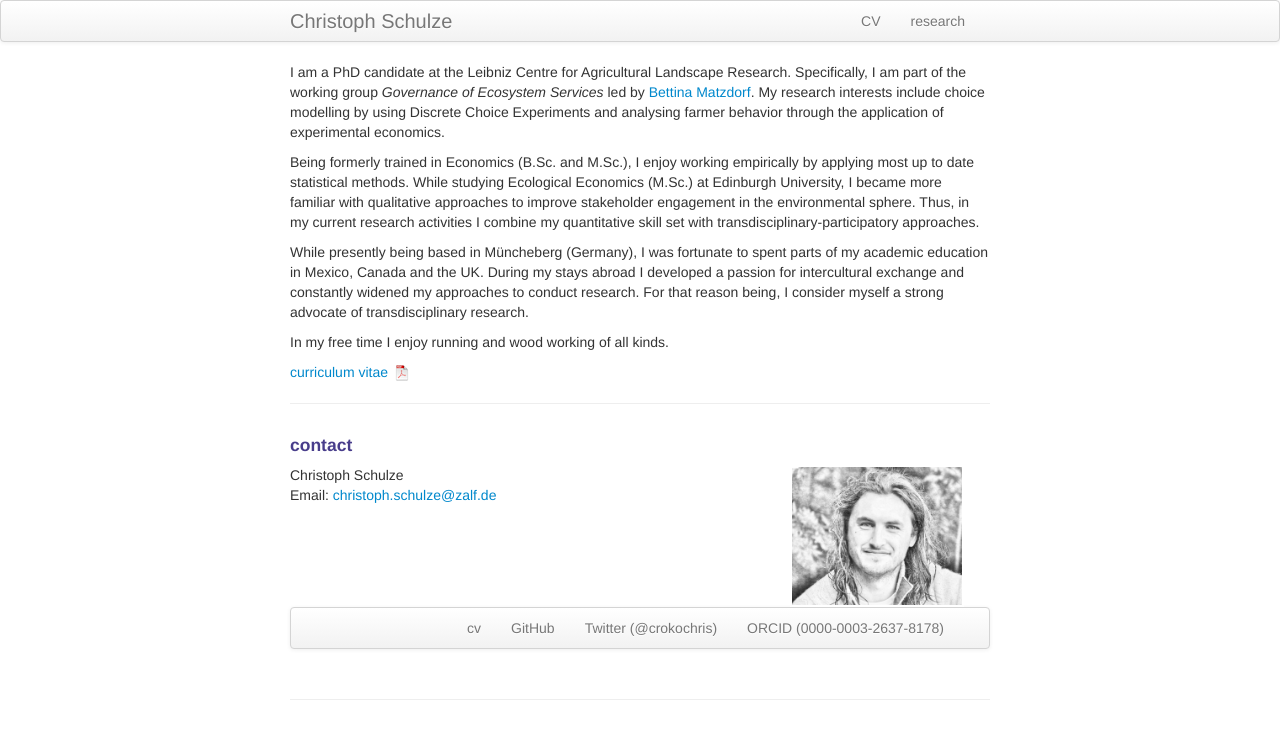
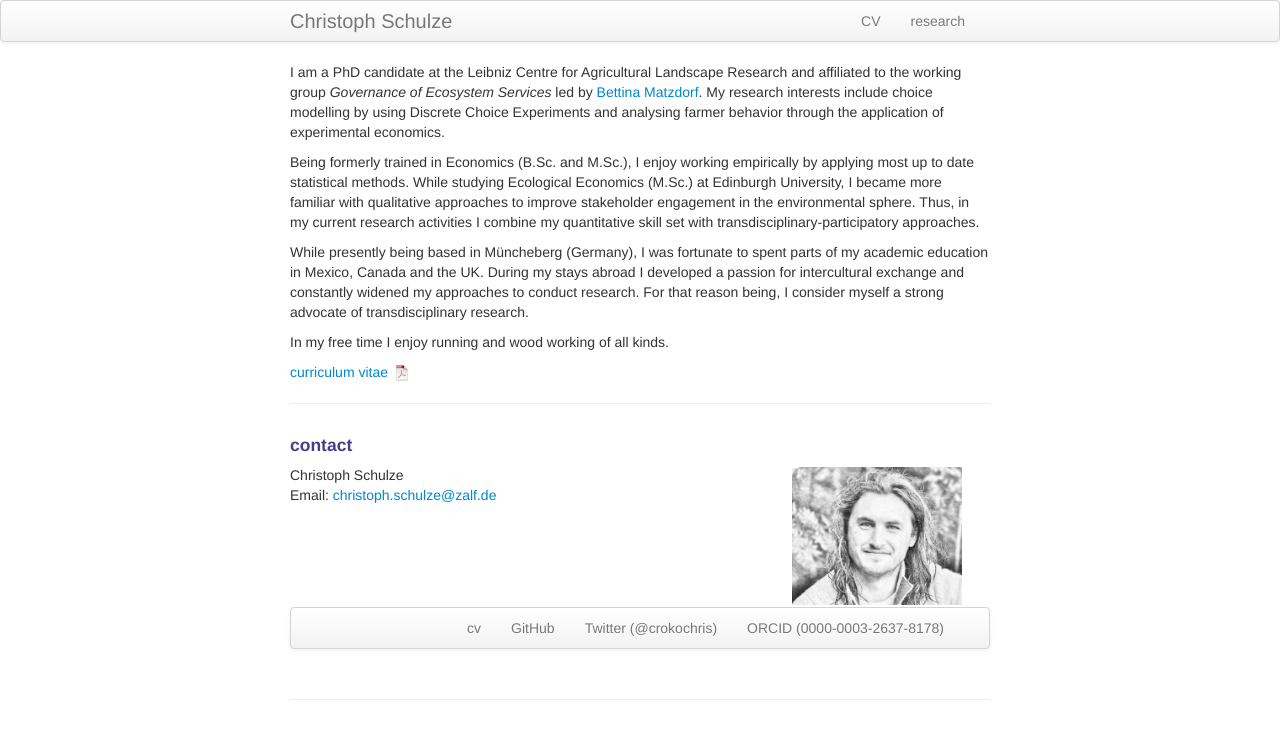
Before and after one commit to crokology/crokology.github.io, a Jekyll site: the page built from index.md, in a window 1280 px wide. Shown: the top 739 px of the page. Built offline with Jekyll 4.4.1, drawn with Linux system fonts in a browser that asks for light colours.

Commit message:
Update index.md

```diff
--- a/index.md
+++ b/index.md
@@ -5,7 +5,7 @@ description: Christoph Schulze is a PhD candidate at Leibniz University Hannover
 keywords: Discrete Choice Experiments, Ecological Economics, Ecosystem Services, Behavioral Economics
 ---
 
-I am a PhD candidate at the Leibniz Centre for Agricultural Landscape Research. Specifically, I am part of the working group *Governance of Ecosystem Services* led by <a href="https://www.umwelt.uni-hannover.de/matzdorf0.html?&no_cache=1&L=1">Bettina Matzdorf</a>. My research interests include choice modelling by using Discrete Choice Experiments and analysing farmer behavior through the application of experimental economics.
+I am a PhD candidate at the Leibniz Centre for Agricultural Landscape Research and affiliated to the working group *Governance of Ecosystem Services* led by <a href="https://www.umwelt.uni-hannover.de/matzdorf0.html?&no_cache=1&L=1">Bettina Matzdorf</a>. My research interests include choice modelling by using Discrete Choice Experiments and analysing farmer behavior through the application of experimental economics.
 
 Being formerly trained in Economics (B.Sc. and M.Sc.), I enjoy working empirically by applying most up to date statistical methods. While studying Ecological Economics (M.Sc.) at Edinburgh University, I became more familiar with qualitative approaches to improve stakeholder engagement in the environmental sphere. Thus, in my current research activities I combine my quantitative skill set with transdisciplinary-participatory approaches.
 
```
